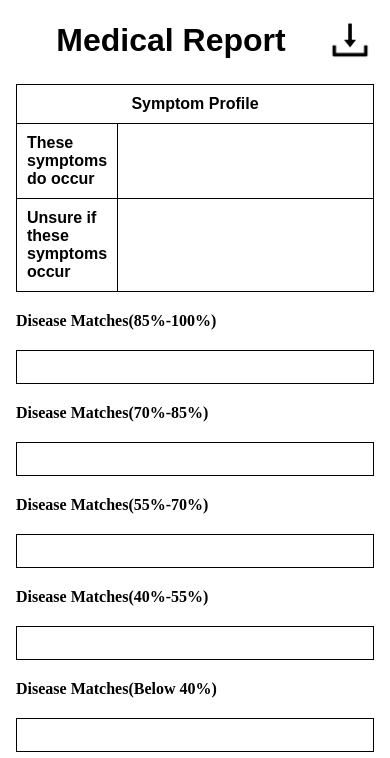
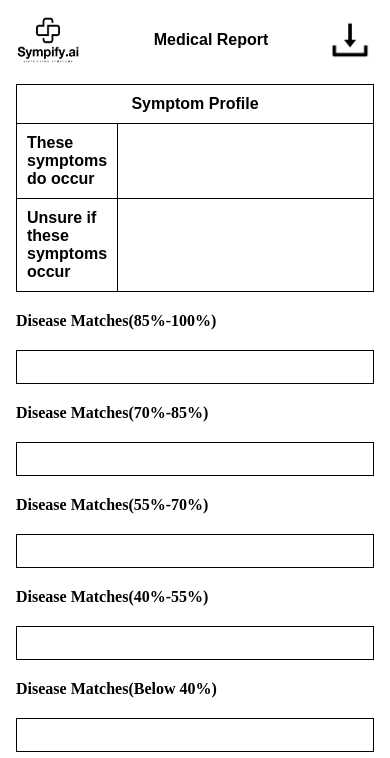
Before and after one commit to archiecheng/Medical-Diagnose, a plain HTML site: page pdf.html in a window 390 px wide. Drawn offline with nearby package versions, Linux system fonts and the light colour scheme.

Commit message:
增加logo

```diff
--- a/assets/css/pdf.css
+++ b/assets/css/pdf.css
@@ -22,17 +22,31 @@ body {
   flex-wrap: wrap;
   margin-bottom: 1.25rem;
 }
+
+.logo {
+  width: 8rem;
+  height: 6rem;
+  margin-left: auto;
+  margin-right: 1rem;
+  flex-shrink: 0; /* 确保图标不会被压缩 */
+}
+
+.logo img {
+  width: 100%;
+  height: 100%;
+}
+
 .header_name {
   font-family: "League Spartan", sans-serif;
-  font-size: 4rem;
+  font-size: 3rem;
   font-weight: bold;
   width: auto;
   text-align: center;
   flex: 1;
 }
 .download_pdf {
-  width: 5rem;
-  height: 5rem;
+  width: 3rem;
+  height: 3rem;
   margin-left: auto;
   margin-right: 1rem;
   flex-shrink: 0; /* 确保图标不会被压缩 */
@@ -115,7 +129,12 @@ td {
   }
 
   .header_name {
-    font-size: 2rem; /* 减小标题字体大小 */
+    font-size: 1rem; /* 减小标题字体大小 */
+  }
+
+  .logo {
+    width: 4rem;
+    height: 3rem;
   }
 
   .download_pdf {
--- a/pdf.html
+++ b/pdf.html
@@ -2,7 +2,7 @@
  * @Author: archiecheng archiechengice@outlook.com
  * @Date: 2024-08-16 15:06:28
  * @LastEditors: archiecheng archiechengice@outlook.com
- * @LastEditTime: 2024-08-19 09:57:21
+ * @LastEditTime: 2024-08-23 15:08:45
  * @FilePath: \medical_diagnose\pdf.html
  * @Description: 这是默认设置,请设置`customMade`, 打开koroFileHeader查看配置 进行设置: https://github.com/OBKoro1/koro1FileHeader/wiki/%E9%85%8D%E7%BD%AE
 -->
@@ -24,8 +24,8 @@
     <!-- Begin page -->
     <div id="layout_wrapper">
       <div class="header">
+        <div class="logo"><img src="./assets/images/blacklogo.png" alt=""></div>
         <div class="header_name">Medical Report</div>
-
         <div id="downloadPDF" class="download_pdf">
           <img src="./assets/images/download.png" alt="save as pdf" />
         </div>
```
Also changed, not shown: assets/css/index.css (+13 -0 lines), index.html (+4 -1 lines), assets/images/background.png, assets/images/blacklogo.png (added), assets/images/logo.png (added).
